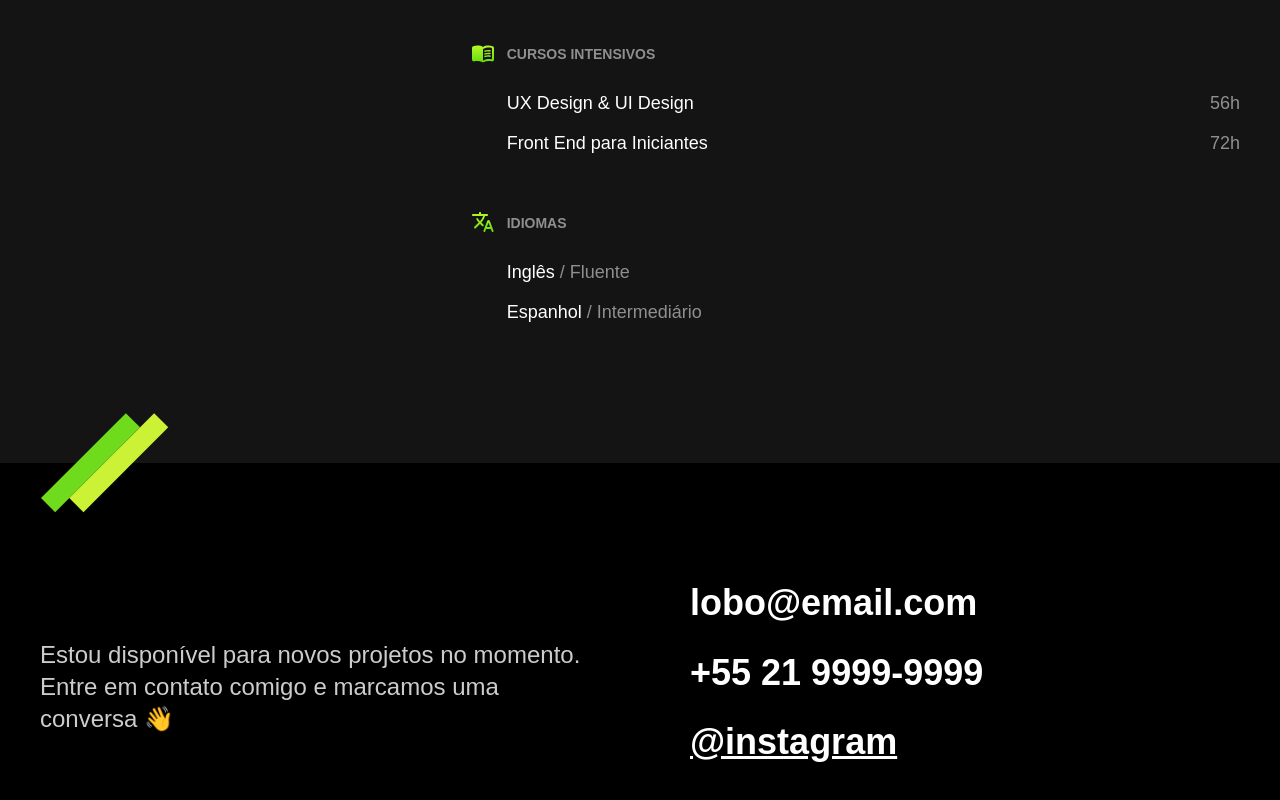
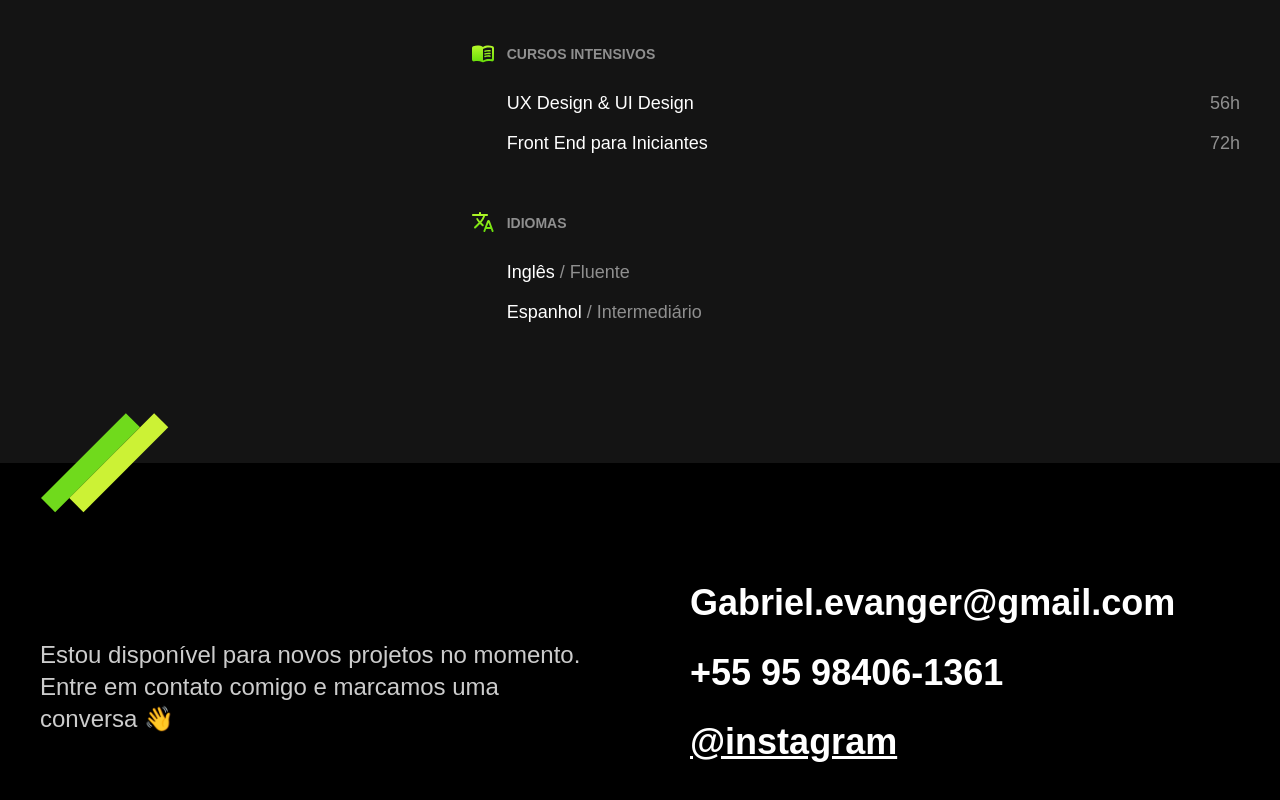
Before and after one commit to gabrielevanger/Gabriel-Curriculo, a plain HTML site: page index.html in a window 1280 px wide. Shown: the part 1958-2758 px from the top of the page. Drawn offline with Linux system fonts and the light colour scheme.

Commit message:
Ajustes finais

```diff
--- a/index.html
+++ b/index.html
@@ -3,7 +3,7 @@
   <head>
     <meta charset="UTF-8" />
     <meta name="viewport" content="width=device-width, initial-scale=1.0" />
-    <title>Lobo - Desenvolvedor e Designer</title>
+    <title>Gabriel - Desenvolvedor e Designer</title>
     <meta
       name="description"
       content="Desenvolvedor Front End e UX/UI Designer Localizado no Rio de Janeiro"
@@ -27,7 +27,7 @@
       <img src="./img/perfil.jpg" alt="Lobo Cinza" width="360" height="520" />
       <div>
         <h1>Desenvolvedor<br />Front End &<br />UX/UI Designer</h1>
-        <p>Localizado no Rio de Janeiro 🏖</p>
+        <p>Localizado em Roraima 🌞</p>
       </div>
     </main>
 
@@ -151,8 +151,8 @@
           comigo e marcamos uma conversa 👋
         </p>
         <ul class="footer-contato">
-          <li>lobo@email.com</li>
-          <li>+55 21 9999-9999</li>
+          <li>Gabriel.evanger@gmail.com</li>
+          <li>+55 95 98406-1361</li>
           <li><a href="/">@instagram</a></li>
         </ul>
         <p class="footer-copy">Lobo. Alguns direitos reservados.</p>
```
